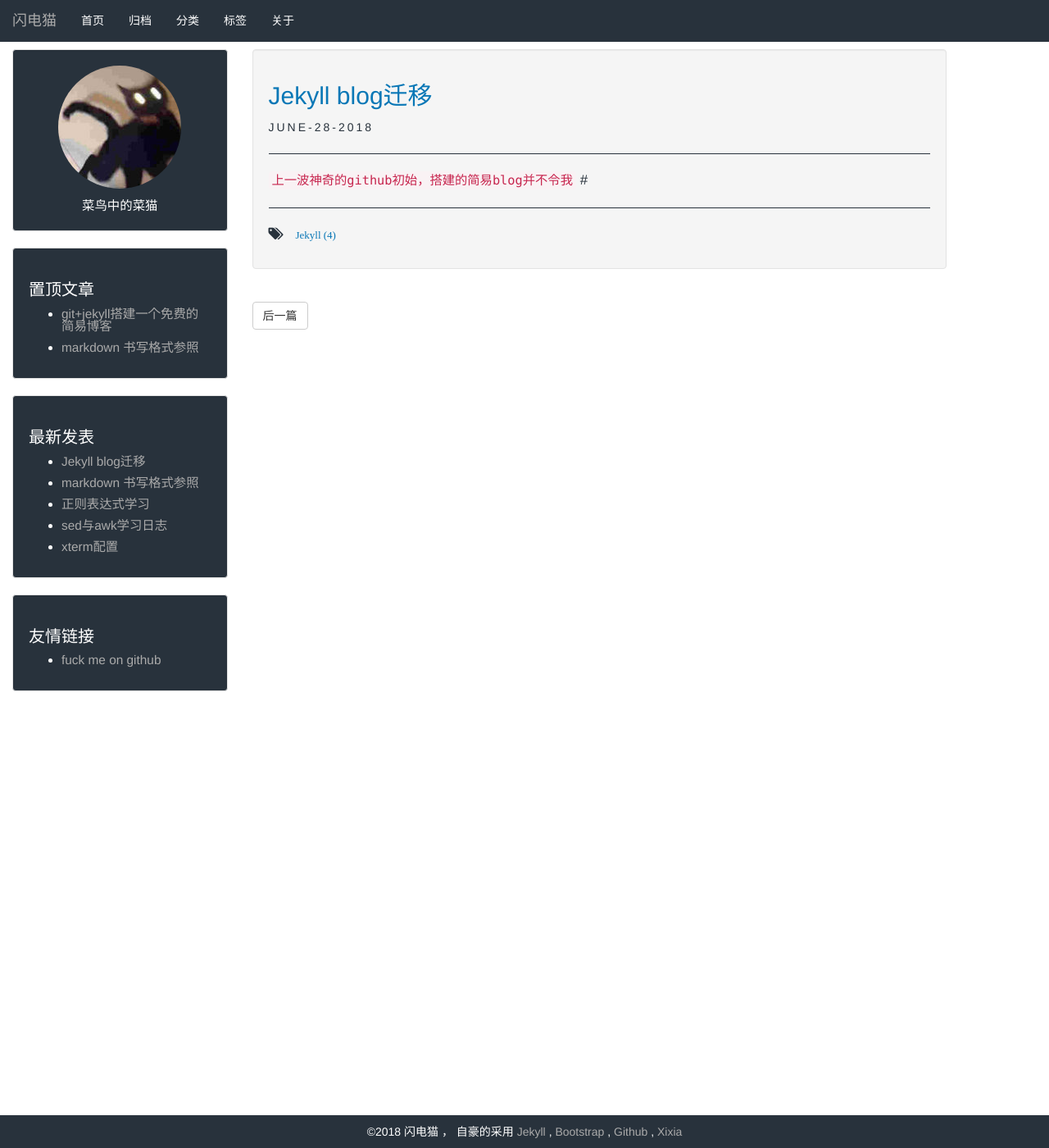
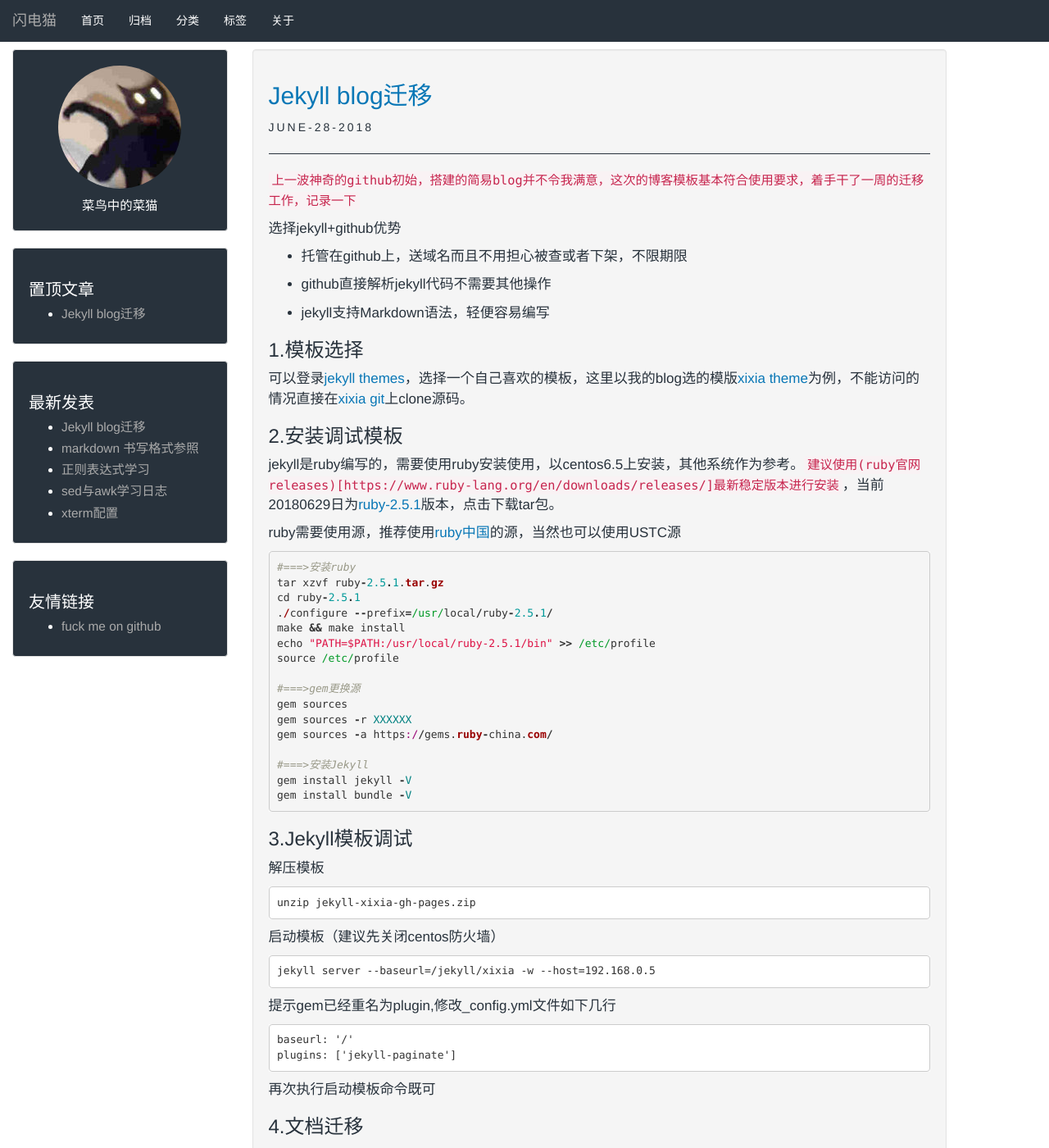
Before and after one commit to qfdmx/qfdmx.github.io, a Jekyll site: the page built from _posts/2018/2018-06-28-move_blog.markdown, in a window 1280 px wide and 1400 px high. Shown: the whole window at 82% size. Built offline with Jekyll 4.4.1, drawn with Linux system fonts in a browser that asks for light colours; some of the changed text lies outside the part shown.

Commit message:
move blog

```diff
--- a/_data/tops.yml
+++ b/_data/tops.yml
@@ -1,2 +1 @@
-- url: "jekyll_blog_with_git"
-- url: "exampel-of-md"
+- url: "move_blog"
--- a/_posts/2018/2018-06-28-move_blog.markdown
+++ b/_posts/2018/2018-06-28-move_blog.markdown
@@ -2,9 +2,86 @@
 layout: post
 title:  "Jekyll blog迁移"
 date:   2018-06-28 22:32:45  +0800
-categories:
+categories: blog
 tags: Jekyll
-description: 搭建一个简易博客之后进行升级操作,→_→一波坑爹的操作
+description: 搭建一个简易博客之后进行升级操作,一波坑爹的操作.
 ---
-`上一波神奇的github初始，搭建的简易blog并不令我`
-#
+`上一波神奇的github初始，搭建的简易blog并不令我满意，这次的博客模板基本符合使用要求，着手干了一周的迁移工作，记录一下`
+
+选择jekyll+github优势
+
+* 托管在github上，送域名而且不用担心被查或者下架，不限期限
+
+* github直接解析jekyll代码不需要其他操作
+
+* jekyll支持Markdown语法，轻便容易编写
+
+### 1.模板选择
+
+可以登录[jekyll themes](http://jekyllthemes.org/)，选择一个自己喜欢的模板，这里以我的blog选的模版[xixia theme](http://jekyllthemes.org/themes/xixia/)为例，不能访问的情况直接在[xixia git](https://github.com/zxixia/jekyll-xixia)上clone源码。
+
+### 2.安装调试模板
+
+jekyll是ruby编写的，需要使用ruby安装使用，以centos6.5上安装，其他系统作为参考。`建议使用(ruby官网releases)[https://www.ruby-lang.org/en/downloads/releases/]最新稳定版本进行安装`，当前20180629日为[ruby-2.5.1](https://cache.ruby-lang.org/pub/ruby/2.5/ruby-2.5.1.tar.gz)版本，点击下载tar包。
+
+ruby需要使用源，推荐使用[ruby中国](https://gems.ruby-china.com/)的源，当然也可以使用USTC源
+
+{% highlight ruby %}
+
+#===>安装ruby
+tar xzvf ruby-2.5.1.tar.gz
+cd ruby-2.5.1
+./configure --prefix=/usr/local/ruby-2.5.1/
+make && make install
+echo "PATH=$PATH:/usr/local/ruby-2.5.1/bin" >> /etc/profile
+source /etc/profile
+
+#===>gem更换源
+gem sources
+gem sources -r XXXXXX
+gem sources -a https://gems.ruby-china.com/
+
+#===>安装Jekyll
+gem install jekyll -V
+gem install bundle -V
+
+{% endhighlight %}
+
+### 3.Jekyll模板调试
+
+解压模板
+
+	unzip jekyll-xixia-gh-pages.zip
+
+启动模板（建议先关闭centos防火墙）
+
+	jekyll server --baseurl=/jekyll/xixia -w --host=192.168.0.5
+
+提示gem已经重名为plugin,修改\_config.yml文件如下几行
+
+	baseurl: '/'
+	plugins: ['jekyll-paginate']
+
+再次执行启动模板命令既可
+
+### 4.文档迁移
+
+将已经的\_posts文件迁移到新的\_posts既可
+
+### 5.github提交
+
+复制ssh-keygen命令生成.ssh/id_rsa.pub文件所有内容，粘贴到github中settings-ssh设置中
+
+新建项目或者使用已存在的项目，然后使用命令clone项目
+
+	git clone git@github.com:XXXX/XXXX.github.io.git
+
+将本地代码进行更新后，使用如下命令进行提交
+
+	git add --all
+
+	git commit -m "move my blog"
+
+	git push -u origin master
+
+提交完成后，等待几分钟便会刷新，登录XXXX.github.io可以查看blog
```
Also changed, not shown: 1 other file.
